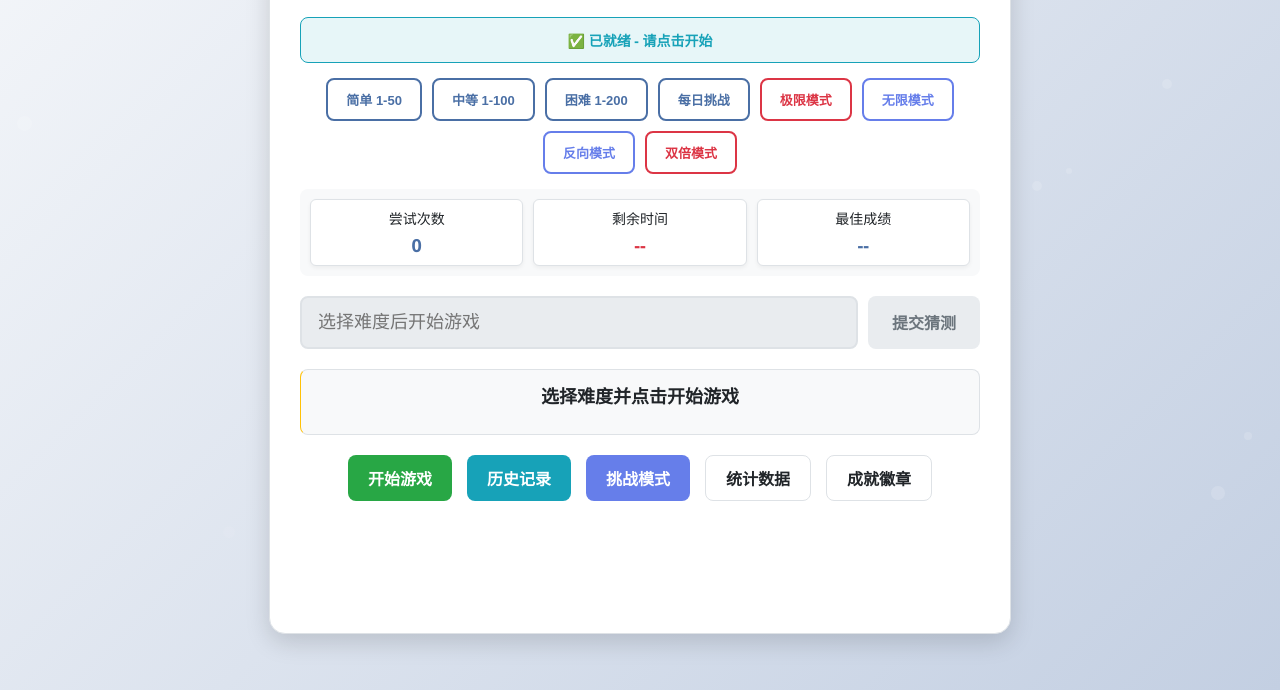
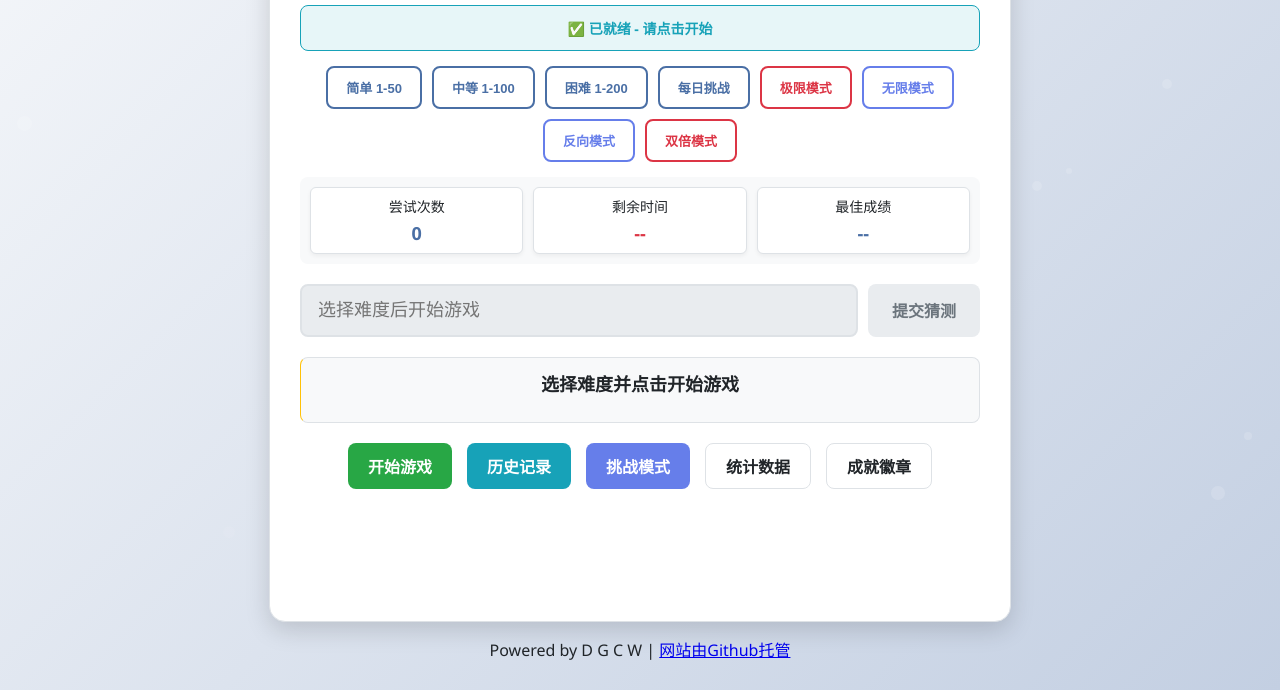
Before and after one commit to 000-ctrl/gameplus, a plain HTML site: page index.html in a window 1280 px wide. Shown: the part 150-840 px from the top of the page. Drawn offline with Linux system fonts and the light colour scheme.

Commit message:
Update index.html

```diff
--- a/index.html
+++ b/index.html
@@ -5,6 +5,7 @@
     <meta name="viewport" content="width=device-width, initial-scale=1.0">
     <title>猜数字小游戏 - 超级版</title>
     <link rel="stylesheet" href="./css/style.css">
+
 	<link rel="shortcut icon" href="./ico/number.svg" type="image/x-icon"/>
 </head>
 <body>
@@ -212,6 +213,9 @@
         </div>
     </div>
 
+	<!-- 右下角 Powered by 文字 -->
+    <div class="powered-by">Powered by D G C W | <a href="https://github.com/000-ctrl/game">网站由Github托管</a></div>
+
     <script src="./js/script.js"></script>
 </body>
 </html>
```
